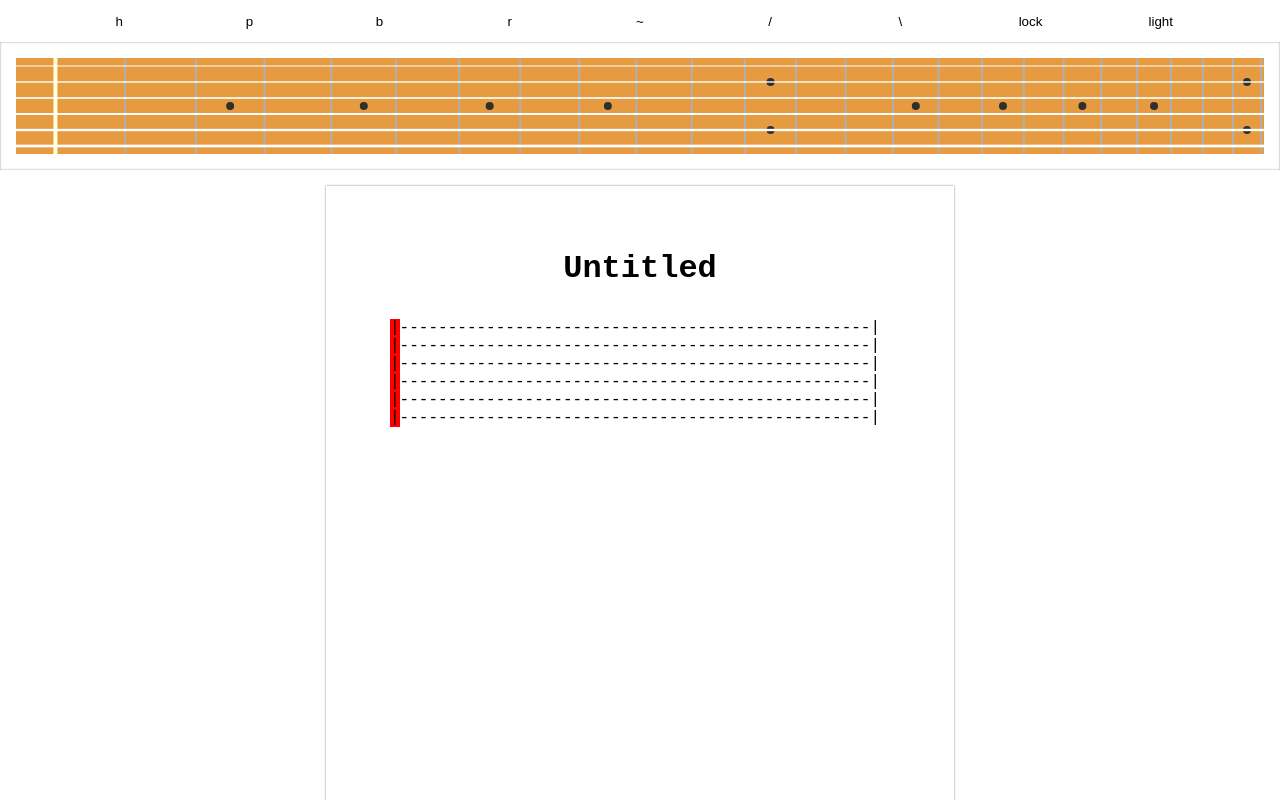
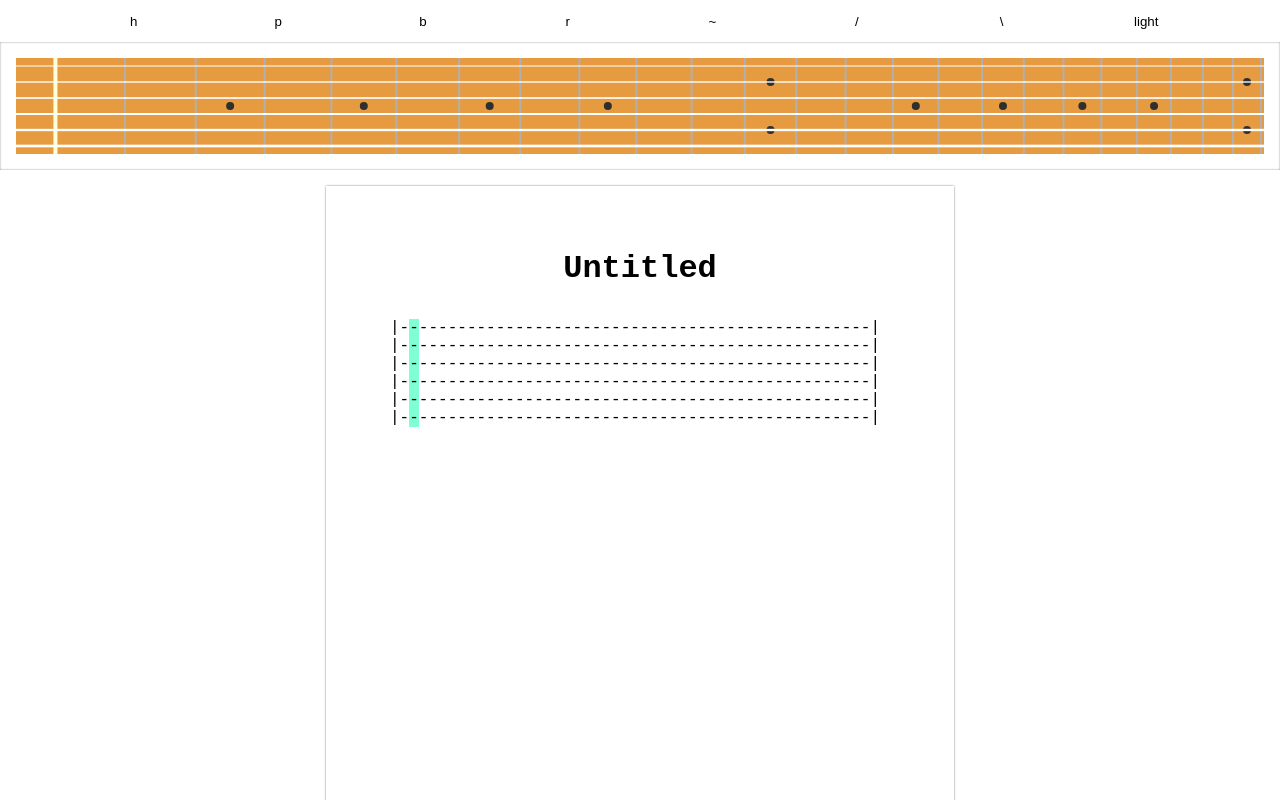
Before and after one commit to apangnathip/tab-creator, a React (Vite) app: page / in a window 1280 px wide. Built offline with nearby package versions, Linux system fonts and the light colour scheme.

Commit message:
Implement locking feature for active scroller

```diff
--- a/src/components/toolbar/Controls.tsx
+++ b/src/components/toolbar/Controls.tsx
@@ -20,14 +20,14 @@ export const techniques: TechniqueList = {
   h: new Technique("Hammer-on", "non-open"),
   p: new Technique("Pull-off", "stack"),
   b: new Technique("Bend", "non-open"),
-  r: new Technique("Release", "stack"),
+  r: new Technique("Release", "non-open"),
   "~": new Technique("Vibrato", "unrestrict"),
   "/": new Technique("Slide Up", "stack"),
   "\\": new Technique("Slide Down", "stack"),
 };
 
 export function Controls() {
-  const { technique, setTechnique, lock, setLock } = useContext(NotationContext);
+  const { technique, setTechnique } = useContext(NotationContext);
   const { theme, toggleTheme } = useContext(ThemeContext);
 
   return (
@@ -45,13 +45,6 @@ export function Controls() {
         );
       })}
 
-      <button
-        className={lock ? styles.btnToggled : styles.btn}
-        onClick={() => setLock((currentState) => !currentState)}
-      >
-        lock
-      </button>
-
       <button className={styles.btn} onClick={() => toggleTheme()}>
         {theme}
       </button>
--- a/src/components/toolbar/Notes.tsx
+++ b/src/components/toolbar/Notes.tsx
@@ -65,7 +65,7 @@ function createNotes(
       fretButtons.push(
         <div
           className={styles.button}
-          onClick={() => addNotation({ string: string, fret })}
+          onClick={() => addNotation({ string: string + 1, fret })}
           style={{ width: gapWidth }}
           key={string}
         >
--- a/src/components/viewer/Staff.module.css
+++ b/src/components/viewer/Staff.module.css
@@ -15,15 +15,24 @@
   width: fit-content;
 }
 
-.note {
-  user-select: none;
+.line:hover {
+  background-color: beige;
 }
 
 .lineActive {
   background-color: var(--colour-accent);
 }
-.line:hover {
-  background-color: beige;
+
+.lineActive:hover {
+  background-color: brown;
+}
+
+.current {
+  background-color: aquamarine;
+}
+
+.note {
+  user-select: none;
 }
 
 .fontCalibrator {
--- a/src/components/viewer/Staff.tsx
+++ b/src/components/viewer/Staff.tsx
@@ -3,16 +3,19 @@ import { Board, BoardContext } from "../../contexts/BoardContext";
 import { NotationContext } from "../../contexts/NotationContext";
 import styles from "./Staff.module.css";
 
-function translateNotation(board: Board, notation: string, charLimit: number, changeActive: (pos: number) => void) {
+function translateNotation(
+  board: Board,
+  notation: string,
+  charLimit: number,
+  changeActive: (pos: number, type: "scroll" | "click") => void
+) {
   const notes = notation.split(",") ?? [];
   const staffs = [];
   let staff: (string | string[])[] = ["border"];
   let staffLength = 1;
-  let nonEmptyLength = 1;
 
   for (const note of notes) {
     if (!note) continue;
-    nonEmptyLength++;
     staff.push("empty");
     const concurrent = note.split("-");
     if (!concurrent.at(-1)) concurrent.pop();
@@ -52,7 +55,7 @@ function translateNotation(board: Board, notation: string, charLimit: number, ch
     }
   }
 
-  changeActive(staff.length >= charLimit ? charLimit : nonEmptyLength);
+  changeActive(-1, "scroll");
 
   // Autofill to reach page margins
   for (let i = 0; i < charLimit - staffLength; i++) {
@@ -78,6 +81,7 @@ function createNoteElements(stringCount: number, line: string | string[]) {
     } else if (line === "current") {
       note = "-";
     } else if (line === "border") {
+      empty = true;
       note = "|";
     }
 
@@ -91,7 +95,12 @@ function createNoteElements(stringCount: number, line: string | string[]) {
   return [elements, empty];
 }
 
-function renderTab(board: Board, tab: (string | string[])[][], active: number, changeActive: (pos: number) => void) {
+function renderTab(
+  board: Board,
+  tab: (string | string[])[][],
+  active: number,
+  changeActive: (pos: number, type: "scroll" | "click") => void
+) {
   const staffElements = [];
   let count = 0;
 
@@ -102,18 +111,28 @@ function renderTab(board: Board, tab: (string | string[])[][], active: number, c
     for (let j = 0; j < staff.length; j++) {
       const line = staff[j];
       const [noteElements, empty] = createNoteElements(board.stringCount, line);
-      if (!empty) count++;
+      const id = line === "current" ? (-1).toString() : count.toString();
 
-      console.log(count);
+      if (line instanceof Array) count++;
 
-      if (empty && line !== "current" && line != "border") {
+      if (empty) {
         lineElements.push(<span key={j}>{noteElements}</span>);
       } else {
+        let className;
+        if (id === "-1" && active === -1) {
+          className = styles.current;
+        } else if (active.toString() === id) {
+          className = styles.lineActive;
+        } else {
+          className = styles.line;
+        }
         lineElements.push(
           <span
-            className={active === count ? styles.lineActive : styles.line}
-            onClick={(e) => changeActive(parseInt(e.currentTarget.id))}
-            id={count.toString()}
+            className={className}
+            onClick={(e) => {
+              changeActive(parseInt(e.currentTarget.id), "click");
+            }}
+            id={id}
             key={j}
           >
             {noteElements}
@@ -134,17 +153,12 @@ function renderTab(board: Board, tab: (string | string[])[][], active: number, c
 
 export function Staff() {
   const { board } = useContext(BoardContext);
-  const { notation, lock } = useContext(NotationContext);
+  const { notation, active, changeActive } = useContext(NotationContext);
   const [sheetSize, setSheetSize] = useState<[number, number]>([500, 1200]);
   const [charLimit, setCharLimit] = useState(0);
   const [tab, setTab] = useState<(string | string[])[][]>([[[""]]]);
-  const [active, setActive] = useState(0);
   const fontRef = useRef<HTMLSpanElement>(null);
   const fontSize = fontRef.current ? fontRef.current.clientWidth : 1;
-
-  const changeActive = (pos: number) => {
-    if (!lock) setActive(pos);
-  };
 
   useEffect(() => {
     setCharLimit(Math.round(sheetSize[0] / fontSize));
--- a/src/contexts/NotationContext.tsx
+++ b/src/contexts/NotationContext.tsx
@@ -3,27 +3,33 @@ import { techniques } from "../components/toolbar";
 
 interface NotationContext {
   notation: string;
+  addNotation: (noteInfo: { string: number; fret: number }) => void;
   technique: string;
-  lock: boolean;
   setTechnique: Dispatch<SetStateAction<string>>;
-  setLock: Dispatch<SetStateAction<boolean>>;
-  addNotation: (noteInfo: { string: number; fret: number }) => void;
+  active: number;
+  changeActive: (pos: number, type: "click" | "scroll") => void;
 }
 
 export const NotationContext = createContext({} as NotationContext);
 
-function reducer(state: string, action: { string: number; fret: number; attribute: [string, boolean] }) {
+function modSplit(str: string | undefined, separator: string): string[] {
+  if (!str) return [];
+  return str.split(separator);
+}
+
+function reducer(state: string, action: { string: number; fret: number; attribute: [string, number] }) {
   const { string, fret, attribute } = action;
-  const [technique, lock] = attribute;
+  const [technique, active] = attribute;
   const mode = technique ? techniques[technique].mode : "unrestrict";
-  const lastAction = state.split(",").at(-2)!;
-  const lastString = lastAction ? parseInt(lastAction.charAt(0)) : "";
-  const connector = lock ? "-" : ",";
-  let currState = state;
-  let newState = "";
+  const notation = modSplit(state, ",");
+  let past = notation;
+  let next: string[] = [];
+  let curr: string[] = [];
 
-  if (!lock && state.slice(-1) == "-") {
-    currState = state.slice(0, -1) + ",";
+  if (active !== -1) {
+    past = notation.slice(0, active);
+    next = notation.slice(active + 1);
+    curr = modSplit(notation.at(active), "-");
   }
 
   switch (mode) {
@@ -32,40 +38,62 @@ function reducer(state: string, action: { string: number; fret: number; attribut
         break;
       }
     case "stack":
-      if (lastString == string + 1) {
-        currState = currState.at(-1) === "," ? currState.slice(0, -1) : currState;
-        newState = `${technique}${fret}${connector}`;
-        break;
+      let match = null;
+      for (let i = 0; i < curr.length; i++) {
+        const currString = modSplit(curr[i], ":")[0];
+        if (currString === string.toString()) {
+          match = i;
+          break;
+        }
       }
-      newState = `${string + 1}:${technique}${fret}${connector}`;
+
+      if (match != null) {
+        curr[match] += `${technique}${fret}`;
+      } else {
+        curr.push(`${string}:${technique}${fret}`);
+      }
       break;
-
     case "unrestrict":
-      newState = `${string + 1}:${fret}${technique}${connector}`;
+      curr = curr.filter((n) => n.split(":")[0] !== string.toString());
+      curr.push(`${string}:${fret}${technique}`);
   }
 
-  if (lock) {
-    const states = currState.split(",");
-    const lastState = states[states.length - 1].split("-");
-    const duplicatesRemoved = lastState.filter((note) => note.charAt(0) !== (string + 1).toString());
-    states.pop();
-    currState = states.join(",") + "," + duplicatesRemoved.join("-");
-  }
-  return currState + newState;
+  const joinedCurr = curr.join("-");
+  const combined = [];
+  combined.push(...past);
+  if (joinedCurr) combined.push(joinedCurr);
+  combined.push(...next);
+  return combined.join(",");
 }
 
 export function NotationProvider({ children }: { children: ReactNode }) {
   const [notation, dispatch] = useReducer(reducer, "");
   const [technique, setTechnique] = useState("");
   const [lock, setLock] = useState(false);
+  const [active, setActive] = useState(0);
 
   const addNotation = (noteInfo: { string: number; fret: number }) => {
-    dispatch({ ...noteInfo, attribute: [technique, lock] });
+    dispatch({ ...noteInfo, attribute: [technique, active] });
     setTechnique("");
   };
 
+  const changeActive = (pos: number, type: "scroll" | "click") => {
+    if (type === "click") {
+      setLock(true);
+      if (active === pos) {
+        setLock(false);
+      }
+    }
+
+    if (lock && type === "scroll") {
+      setActive((curr) => (curr === -1 && pos === -1 ? notation.split(",").length - 1 : curr));
+    } else {
+      setActive((curr) => (curr === pos ? -1 : pos));
+    }
+  };
+
   return (
-    <NotationContext.Provider value={{ notation, addNotation, technique, setTechnique, lock, setLock }}>
+    <NotationContext.Provider value={{ notation, addNotation, technique, setTechnique, active, changeActive }}>
       {children}
     </NotationContext.Provider>
   );
```
